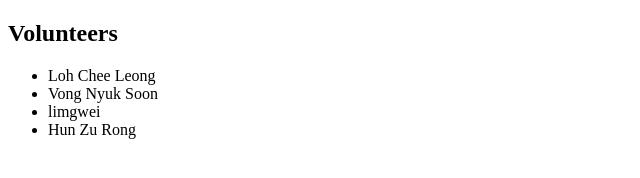
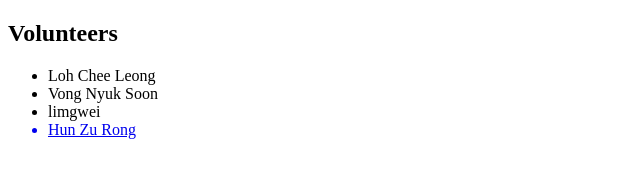
Before and after one commit to SouthernSERA/southernsera.github.io, a plain HTML site: page index.html in a window 1280 px wide. Shown: the whole page, without its empty margins (0-640 px from the left). Drawn offline with Linux system fonts and the light colour scheme.

Commit message:
Add trytrytry553 profile

```diff
--- a/index.html
+++ b/index.html
@@ -20,7 +20,7 @@
         <li>Loh Chee Leong</li>
         <li>Vong Nyuk Soon</li>
         <li>limgwei</li>
-        <li>Hun Zu Rong</li>
+        <a href="https://github.com/trytrytry553"><li>Hun Zu Rong</li></a>
     </ul>
 </body>
 
```
